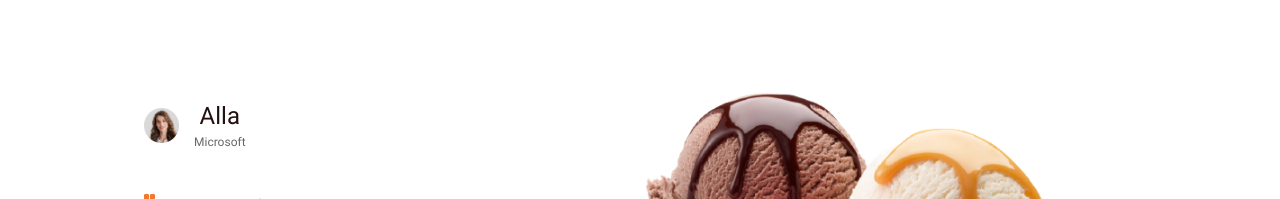
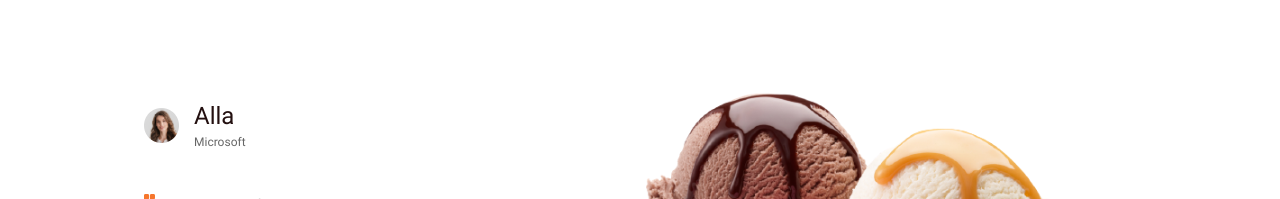
Before and after one commit to AndrewMosh/ice-cream, a React (Vite) app: page / in a window 1280 px wide. Shown: the part 3127-3326 px from the top of the page. Built offline with nearby package versions, Linux system fonts and the light colour scheme; a web font is replaced by a local one.

Commit message:
text align fixed

```diff
--- a/src/Components/Slider/Slider.scss
+++ b/src/Components/Slider/Slider.scss
@@ -6,6 +6,10 @@
         gap: 15px;
         align-items: center;
         padding-bottom: 45px;
+    }
+
+    &__name-container {
+        text-align: left;
     }
 
     &__name {
```
Also changed, not shown: 4 other files (tests, documents, lock files or other folders).
